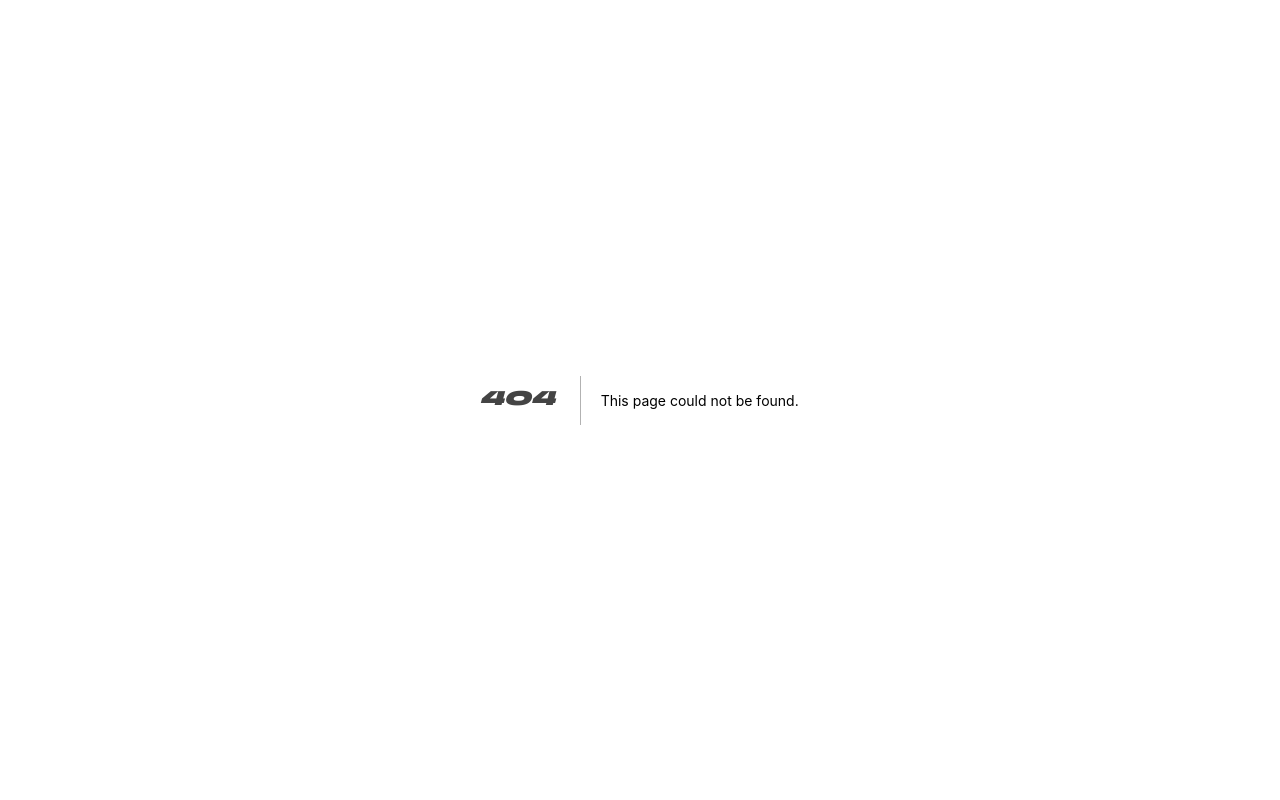
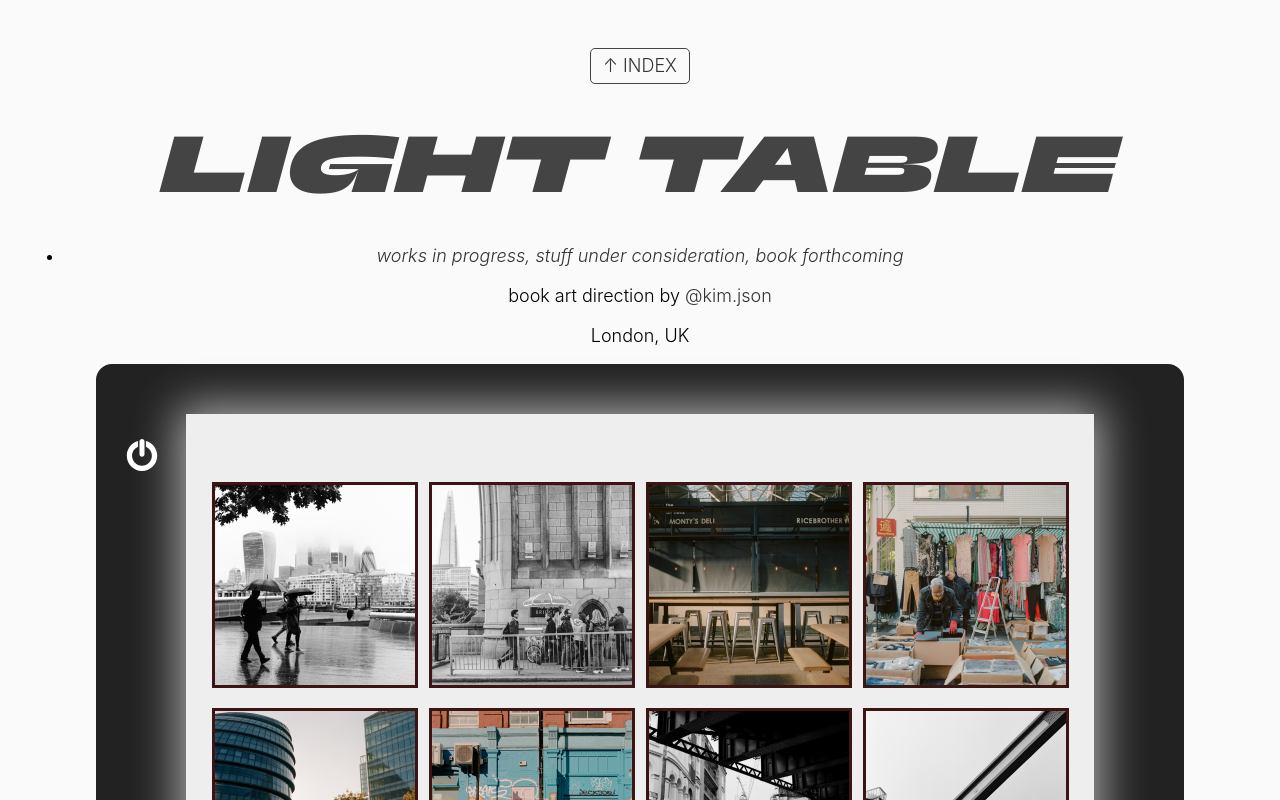
Before and after one commit to devin2712/ddxdevin, a Next.js app: page /se1 in a window 1280 px wide. Before the commit this address had no page. Shown: the top 800 px of the page. Built offline with nearby package versions, Linux system fonts and the light colour scheme.

Commit message:
Add main light table

```diff
--- a/components/BlogPostGallery.tsx
+++ b/components/BlogPostGallery.tsx
@@ -16,7 +16,7 @@ export interface BlogPostGalleryImage {
 }
 
 export interface BlogPostGalleryProps {
-  listOfImages: Array<BlogPostGalleryImage>;
+  listOfImages: ReadonlyArray<BlogPostGalleryImage>;
   type?: GalleryType;
 }
 
--- /dev/null
+++ b/components/LightTable.module.css
@@ -0,0 +1,43 @@
+div.lightTable {
+  margin: 1em 2em 4em 2em;
+}
+
+div.lightTableDevice {
+  position: relative;
+  border-top: 50px solid #222;
+  border-bottom: 50px solid #222;
+  border-left: 90px solid #222;
+  border-right: 90px solid #222;
+  border-radius: 16px;
+  max-width: 1000px;
+  margin: 0 auto;
+}
+
+div.lightTablePhotoScreen {
+  background: #eee;
+  border-radius: 2px;
+  box-shadow: 0 0 45px 8px #aaa;
+  padding: 20px;
+}
+
+div.lightTablePhotoScreen div {
+  display: flex;
+  justify-content: space-around;
+  align-items: flex-start;
+  flex-wrap: wrap;
+}
+
+div.lightTablePhotoScreen div img {
+  border: 3px solid rgba(58, 21, 20, 1);
+  width: 100%;
+  max-width: 200px;
+  margin-bottom: 20px;
+}
+
+img.powerSymbol {
+  position: absolute;
+  left: -60px;
+  top: 25px;
+  width: 32px;
+  height: 32px;
+}
--- /dev/null
+++ b/components/LightTable.tsx
@@ -0,0 +1,45 @@
+import React from "react";
+import LazyLoad from "react-lazyload";
+
+import styles from "./LightTable.module.css";
+import ProgressiveImage from "./ProgressiveImage";
+import BlogPostGallery, { BlogPostGalleryImage } from "./BlogPostGallery";
+
+export enum LightTableMode {
+  LIGHT,
+  DARK,
+}
+
+export interface LightTableProps {
+  positiveImages: ReadonlyArray<BlogPostGalleryImage>;
+  negativeImages: ReadonlyArray<BlogPostGalleryImage>;
+}
+
+export interface LightTableState {
+  lightMode: LightTableMode;
+}
+
+class LightTable extends React.Component<LightTableProps, LightTableState> {
+  state = {
+    lightMode: LightTableMode.DARK,
+  };
+
+  render() {
+    return (
+      <div className={styles.lightTable}>
+        <div className={styles.lightTableDevice}>
+          <img className={styles.powerSymbol} src="/images/power.svg" />
+          <div className={styles.lightTablePhotoScreen}>
+            {this.state.lightMode === LightTableMode.DARK ? (
+              <BlogPostGallery listOfImages={this.props.positiveImages} />
+            ) : (
+              <BlogPostGallery listOfImages={this.props.negativeImages} />
+            )}
+          </div>
+        </div>
+      </div>
+    );
+  }
+}
+
+export default LightTable;
--- a/pages/index.tsx
+++ b/pages/index.tsx
@@ -30,7 +30,7 @@ export default function Home() {
             links={[
               { url: "/la-main-ouverte", title: "La Main Ouverte" },
               { url: "/bauhauslers", title: "Bauhäuslers" },
-              { url: "#2", title: "(S)E1 [WIP]" },
+              { url: "/se1", title: "(S)E1 [WIP]" },
             ]}
           />
           <LinkList
--- /dev/null
+++ b/pages/se1.tsx
@@ -0,0 +1,181 @@
+import Layout from "../components/Layout";
+import BlogPost from "../components/BlogPost";
+import LightTable from "../components/LightTable";
+import BlogPostGallery from "../components/BlogPostGallery";
+
+export default function Se1() {
+  return (
+    <Layout>
+      <BlogPost title="LIGHT TABLE">
+        <>
+          <summary>
+            <ul>
+              <li>
+                <em>
+                  works in progress, stuff under consideration, book forthcoming
+                </em>
+              </li>
+            </ul>
+            <ul>
+              <li>
+                <span>
+                  book art direction by{" "}
+                  <a
+                    href="httspan://jasonkim.xyz/"
+                    target="_blank"
+                    rel="noreferrer"
+                  >
+                    @kim.json
+                  </a>
+                </span>
+              </li>
+            </ul>
+            <ul>
+              <li>
+                <span>London, UK</span>
+              </li>
+            </ul>
+          </summary>
+          <LightTable
+            positiveImages={[
+              {
+                src: "/images/light-table/000051980002.jpg",
+                pre: "/images/light-table/pre/000051980002.jpg",
+                alt: "Light Table Picture",
+                height: 200,
+              },
+              {
+                src: "/images/light-table/000051980007.jpg",
+                pre: "/images/light-table/pre/000051980007.jpg",
+                alt: "Light Table Picture",
+                height: 200,
+              },
+              {
+                src: "/images/light-table/000055320003.jpg",
+                pre: "/images/light-table/pre/000055320003.jpg",
+                alt: "Light Table Picture",
+                height: 200,
+              },
+              {
+                src: "/images/light-table/000055320005.jpg",
+                pre: "/images/light-table/pre/000055320005.jpg",
+                alt: "Light Table Picture",
+                height: 200,
+              },
+              {
+                src: "/images/light-table/000055320007.jpg",
+                pre: "/images/light-table/pre/000055320007.jpg",
+                alt: "Light Table Picture",
+                height: 200,
+              },
+              {
+                src: "/images/light-table/000055320009.jpg",
+                pre: "/images/light-table/pre/000055320009.jpg",
+                alt: "Light Table Picture",
+                height: 200,
+              },
+              {
+                src: "/images/light-table/000073900001.jpg",
+                pre: "/images/light-table/pre/000073900001.jpg",
+                alt: "Light Table Picture",
+                height: 200,
+              },
+              {
+                src: "/images/light-table/000073900004.jpg",
+                pre: "/images/light-table/pre/000073900004.jpg",
+                alt: "Light Table Picture",
+                height: 200,
+              },
+              {
+                src: "/images/light-table/000095990003.jpg",
+                pre: "/images/light-table/pre/000095990003.jpg",
+                alt: "Light Table Picture",
+                height: 200,
+              },
+              {
+                src: "/images/light-table/000095990004.jpg",
+                pre: "/images/light-table/pre/000095990004.jpg",
+                alt: "Light Table Picture",
+                height: 200,
+              },
+              {
+                src: "/images/light-table/000096000012.jpg",
+                pre: "/images/light-table/pre/000096000012.jpg",
+                alt: "Light Table Picture",
+                height: 200,
+              },
+            ]}
+            negativeImages={[
+              {
+                src: "/images/light-table/negatives/000051980002.jpg",
+                pre: "/images/light-table/pre/000051980002.jpg",
+                alt: "Light Table Picture",
+                height: 200,
+              },
+              {
+                src: "/images/light-table/negatives/000051980007.jpg",
+                pre: "/images/light-table/pre/000051980007.jpg",
+                alt: "Light Table Picture",
+                height: 200,
+              },
+              {
+                src: "/images/light-table/negatives/000055320003.jpg",
+                pre: "/images/light-table/pre/000055320003.jpg",
+                alt: "Light Table Picture",
+                height: 200,
+              },
+              {
+                src: "/images/light-table/negatives/000055320005.jpg",
+                pre: "/images/light-table/pre/000055320005.jpg",
+                alt: "Light Table Picture",
+                height: 200,
+              },
+              {
+                src: "/images/light-table/negatives/000055320007.jpg",
+                pre: "/images/light-table/pre/000055320007.jpg",
+                alt: "Light Table Picture",
+                height: 200,
+              },
+              {
+                src: "/images/light-table/negatives/000055320009.jpg",
+                pre: "/images/light-table/pre/000055320009.jpg",
+                alt: "Light Table Picture",
+                height: 200,
+              },
+              {
+                src: "/images/light-table/negatives/000073900001.jpg",
+                pre: "/images/light-table/pre/000073900001.jpg",
+                alt: "Light Table Picture",
+                height: 200,
+              },
+              {
+                src: "/images/light-table/negatives/000073900004.jpg",
+                pre: "/images/light-table/pre/000073900004.jpg",
+                alt: "Light Table Picture",
+                height: 200,
+              },
+              {
+                src: "/images/light-table/negatives/000095990003.jpg",
+                pre: "/images/light-table/pre/000095990003.jpg",
+                alt: "Light Table Picture",
+                height: 200,
+              },
+              {
+                src: "/images/light-table/negatives/000095990004.jpg",
+                pre: "/images/light-table/pre/000095990004.jpg",
+                alt: "Light Table Picture",
+                height: 200,
+              },
+              {
+                src: "/images/light-table/negatives/000096000012.jpg",
+                pre: "/images/light-table/pre/000096000012.jpg",
+                alt: "Light Table Picture",
+                height: 200,
+              },
+            ]}
+          />
+        </>
+      </BlogPost>
+    </Layout>
+  );
+}
```
Also changed, not shown: public/images/power.svg (added).
